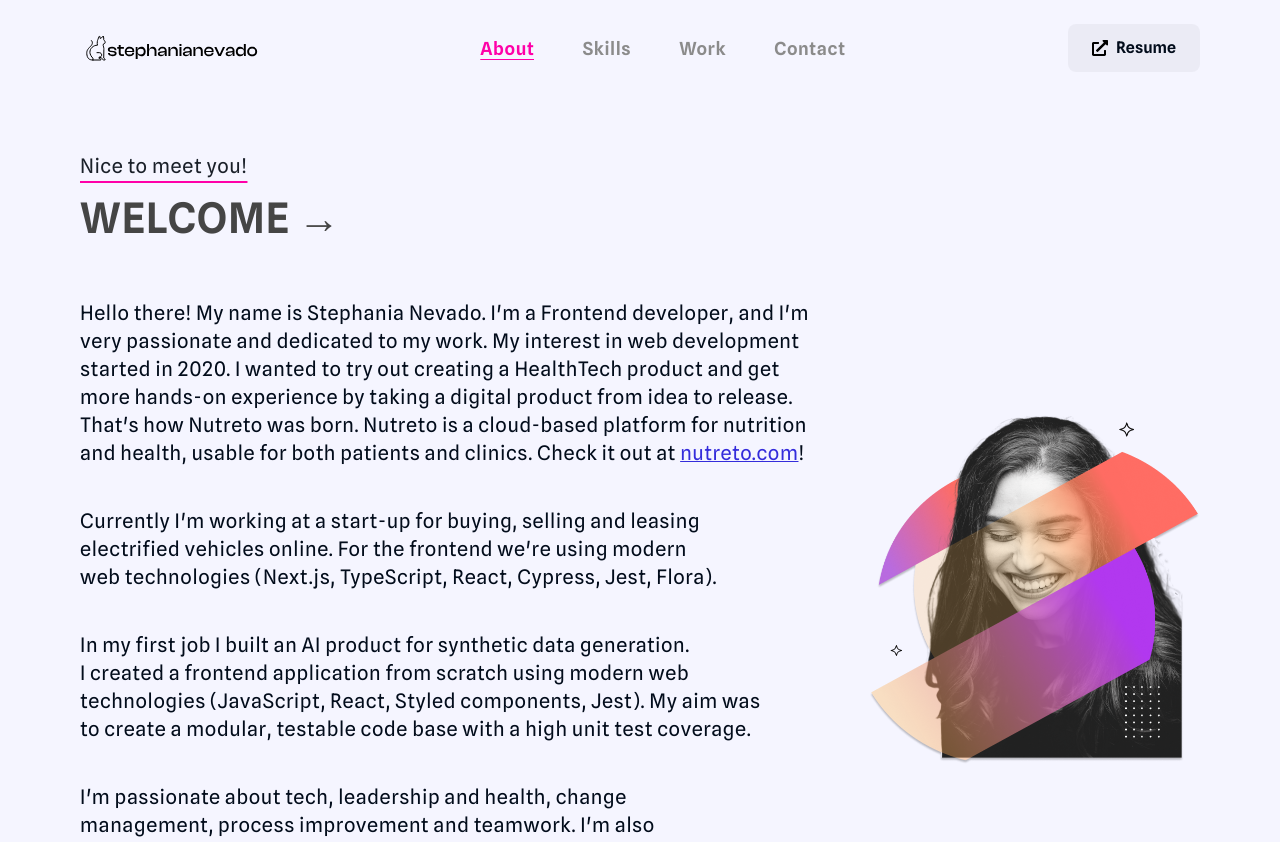
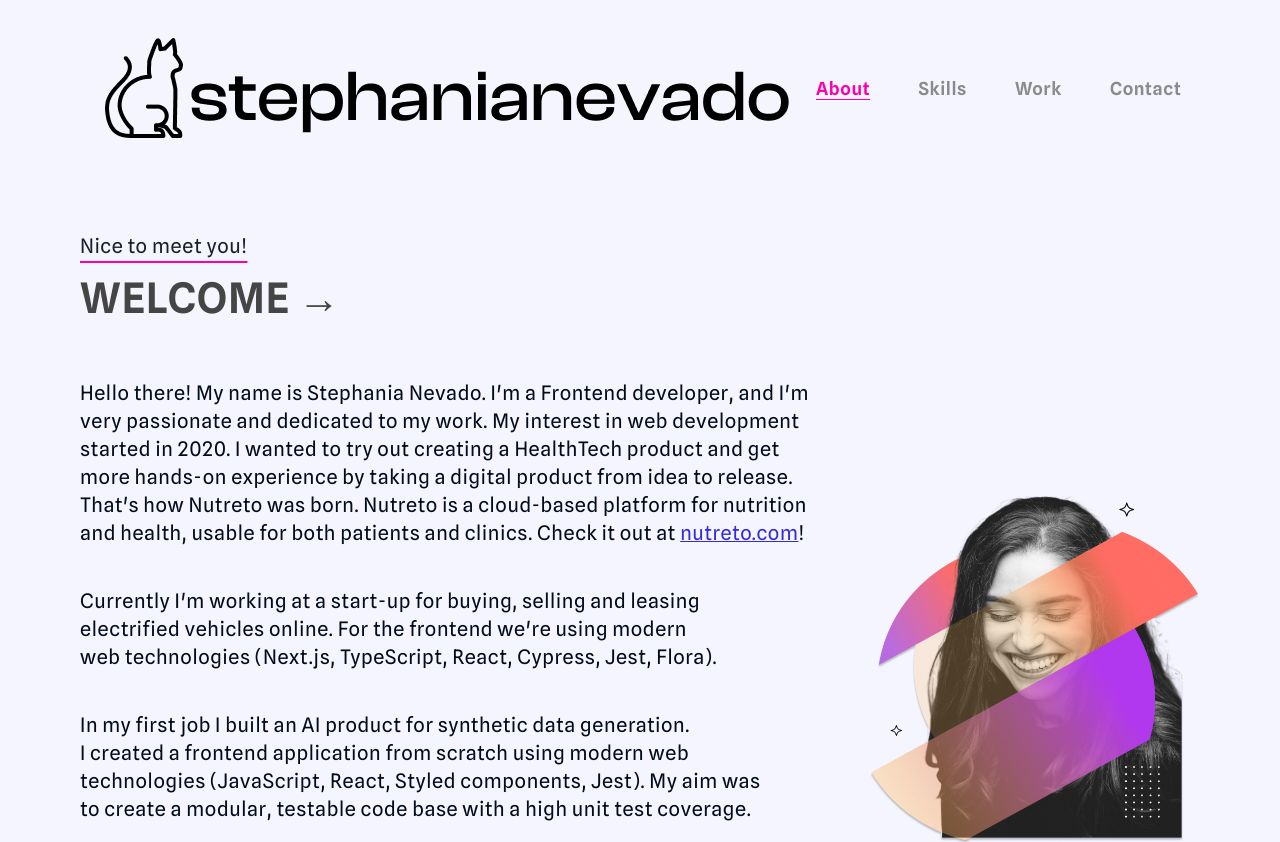
Before and after one commit to stephanianevado/portfolio, a Next.js app: page /about in a window 1280 px wide. Shown: the top 842 px of the page. Built offline with nearby package versions, Linux system fonts and the light colour scheme; a web font is replaced by a local one.

Commit message:
fix logo

```diff
--- a/components/navigation/Header.tsx
+++ b/components/navigation/Header.tsx
@@ -34,7 +34,7 @@ export const Header = () => {
             [Breakpoint.LAPTOP]: { display: 'flex' },
           }}>
           <Image
-            src="/images/logo.svg"
+            src="/images/logo.png"
             alt="svg logo"
             width={144}
             height={40}
```
Also changed, not shown: public/images/logo.png (added).
